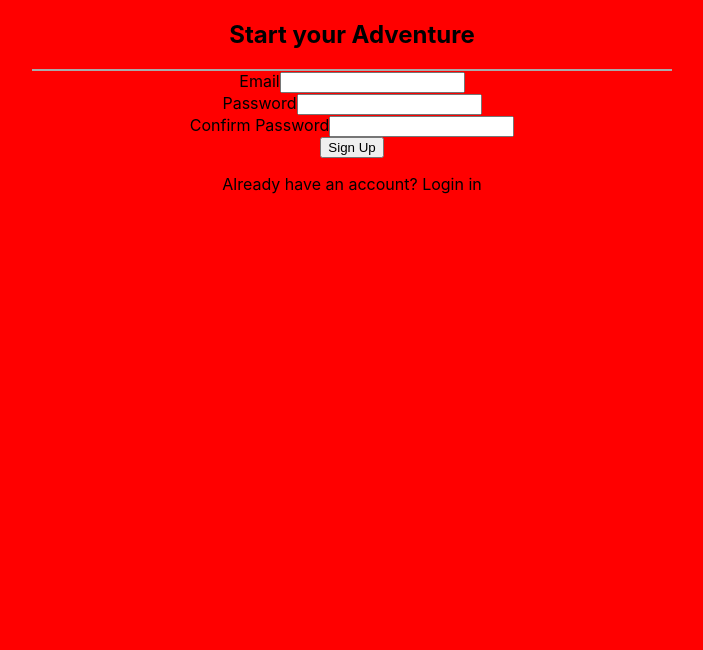
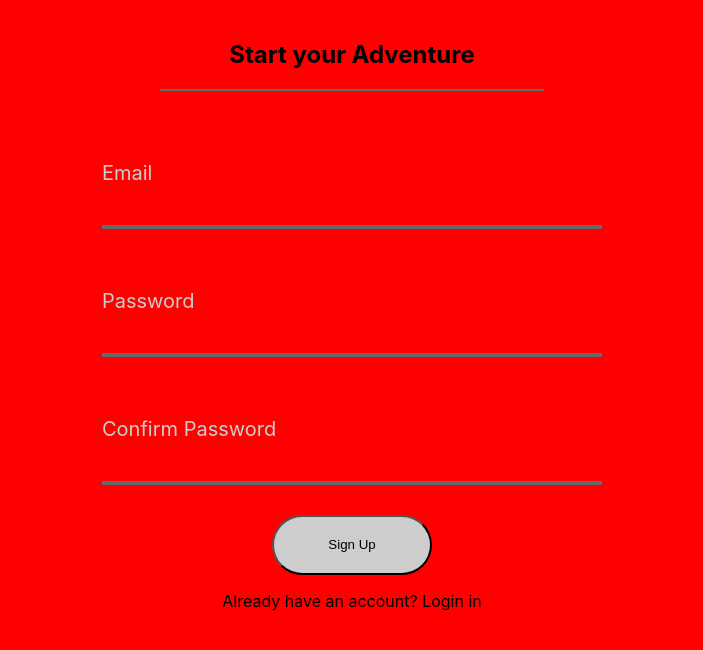
Before and after one commit to asiisii/Pokedex, a React app: page /signup in a window 1280 px wide. Shown: the whole page, without its empty margins (288-991 px from the left). Built offline with nearby package versions, Linux system fonts and the light colour scheme; some packages are replaced by stand-ins of ours; no server answers.

Commit message:
Add styling to signup form

```diff
--- a/src/components/Signup/Signup.css
+++ b/src/components/Signup/Signup.css
@@ -1,19 +1,69 @@
 .signup {
   width: 50%;
-  text-align: center;
-
+  display: flex;
+  flex-direction: column;
+  justify-content: center;
+  align-items: center;
 }
 
 .signup-head {
-  display: flex;
-  flex-direction: column;
-  justify-content: center;
-  border-bottom: solid 2px darkgray;
+  width: 60%;
+  text-align: center;
+  border-bottom: solid 2px #696969;
+  padding-top: 20px;
 }
 
 .signup > form {
   display: flex;
   flex-direction: column;
+  justify-content: space-around;
+  align-items: center;
+  width: 50%;
+  padding-top: 40px;
+  display: flex;
+  flex-direction: column;
   justify-content: center;
   align-items: center;
 }
+
+.txt-feild {
+  border-bottom: 2px solid #696969;
+  margin: 30px 0;
+}
+
+.txt-feild > label {
+  font-size: 20px;
+  width: 500px;
+  color: #cdcdcd;
+  display: flex;
+  flex-direction: column;
+  align-items: flex-start;
+
+}
+
+.txt-feild > label > input {
+  font-size: 20px;
+  width: 100%;
+  height: 40px;
+  border: none;
+  border-bottom: 2px solid #696969;
+  background: none;
+  outline: none;
+  padding: 0;
+}
+
+.submit-button {
+  outline: none;
+  width: 50%;
+  height: 60px;
+  border-radius: 50px;
+  cursor: pointer;
+  background: linear-gradient(to right, #696969 50%, #cdcdcd 50%);
+  background-size: 200%, 200%;
+  background-position: right bottom;
+  transition: all .5s ease-out;
+}
+
+.submit-button:hover {
+  background-position: left bottom;
+}
--- a/src/components/Signup/Signup.js
+++ b/src/components/Signup/Signup.js
@@ -35,6 +35,7 @@ export default function Signup() {
         {error && <h2>{error}</h2> }
       </div>
       <form onSubmit={handleSubmit}>
+        <div className='txt-feild'>
           <label>Email
             <input
               type='email'
@@ -42,24 +43,29 @@ export default function Signup() {
               required
               />
           </label>
+        </div>
+        <div className='txt-feild'>
           <label>Password
             <input
               type='password'
               ref={passwordRef}
               required
-            />
+              />
           </label>
+        </div>
+        <div className='txt-feild'>
           <label>Confirm Password
             <input
               type='password'
               ref={passwordConfirmationRef}
               required
-            />
+              />
           </label>
+        </div>
           <button disabled={loading} className='submit-button' type='submit'>Sign Up</button>
         </form>
         <div>
-          <p>Already have an account? <Link to='/login'>Login in</Link></p>
+          <p className='login-switch'>Already have an account? <Link to='/login'>Login in</Link></p>
         </div>
       </div>
   )
```
